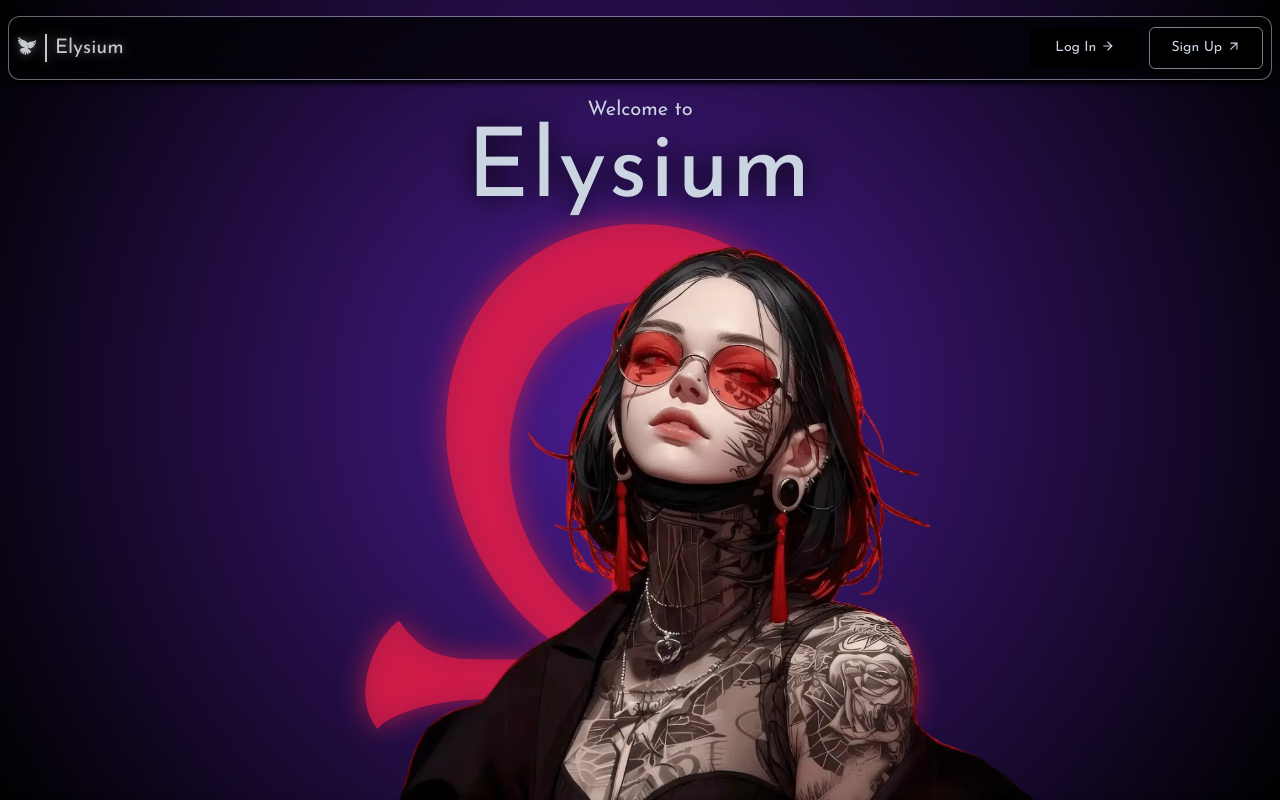
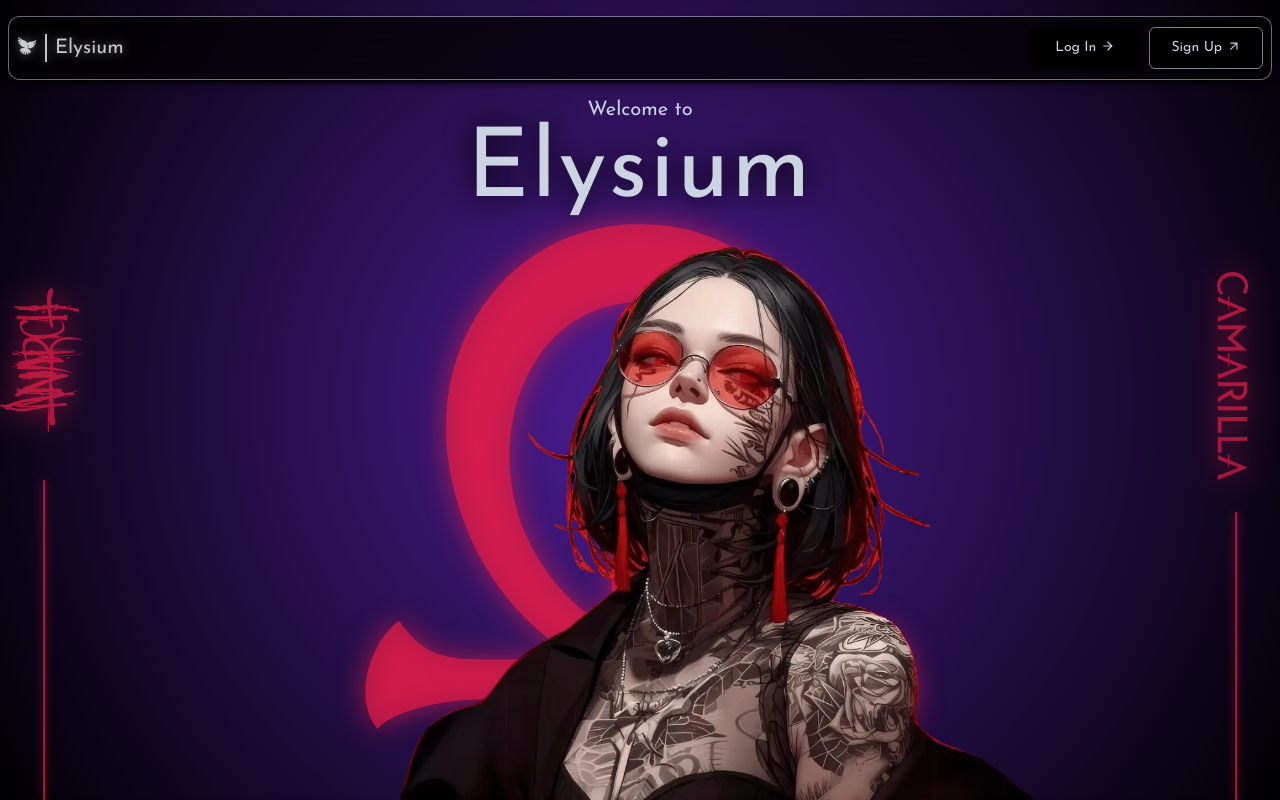
Before and after one commit to krisnemeth/Elysium, a Next.js app: page / in a window 1280 px wide. Shown: the top 800 px of the page. Built offline with nearby package versions, Linux system fonts and the light colour scheme.

Commit message:
incorporated vertical design elements

```diff
--- a/app/ui/home/HomePageArt.tsx
+++ b/app/ui/home/HomePageArt.tsx
@@ -1,6 +1,22 @@
 import React from 'react';
 import Image from 'next/image';
-
+import { VscGithub } from 'react-icons/vsc';
+import { SlSocialLinkedin } from 'react-icons/sl';
+import {
+  TremereLogo,
+  VentrueLogo,
+  MalkavianLogo,
+  BrujahLogo,
+  LasombraLogo,
+  RavnosLogo,
+  GangrelLogo,
+  TzimisceLogo,
+  NosferatuLogo,
+  BanuHaqimLogo,
+  ToreadorLogo,
+  CamarillaTitle,
+  AnarchTitle,
+} from '../svgs';
 export default function HomePageArt() {
   return (
     <div className='absolute grid grid-cols-12 lg:gap-4 w-screen h-screen opacity-100 z-20'>
@@ -27,6 +43,27 @@ export default function HomePageArt() {
           />
         </div>
       </div> */}
+      <div className='fixed bottom-0 z-80 w-full'>
+        {/* container was next row class */}
+        <div className='relative flex h-full mx-auto'>
+          {/* left-side */}
+          <div className='absolute bottom-0 items-center hidden mt-auto mr-auto text-rose-600/70 dark:text-slate-300/70 left-8 md:flex md:flex-col'>
+            <div className='w-6 h-6 mb-10 -translate-x-8 -rotate-90'>
+              <AnarchTitle className='h-auto w-36 drop-shadow-[0_0_0.9rem_#e11d48] dark:drop-shadow-[0_0_0.9rem_#000]' />
+            </div>
+
+            <div className='stick w-0.5 dark:bg-slate-300/70 bg-rose-600/70 drop-shadow-[0_0_0.3rem_#e11d48] dark:drop-shadow-[0_0_0.3rem_#000] h-80 mt-2'></div>
+          </div>
+
+          {/* right-side */}
+          <div className='absolute bottom-0 items-center hidden mt-auto ml-auto text-rose-600/70 dark:text-slate-300/70 right-8 md:flex md:flex-col'>
+            <div className='w-6 h-6 mb-52 rotate-90'>
+              <CamarillaTitle className='h-auto w-52 drop-shadow-[0_0_0.9rem_#e11d48] dark:drop-shadow-[0_0_0.9rem_#000]' />
+            </div>
+            <div className='stick w-0.5 dark:bg-slate-300/70 bg-rose-600/70 h-72 mt-2 drop-shadow-[0_0_0.3rem_#e11d48] dark:drop-shadow-[0_0_0.3rem_#000]'></div>
+          </div>
+        </div>
+      </div>
     </div>
   );
 }
--- a/app/ui/svgs/index.ts
+++ b/app/ui/svgs/index.ts
@@ -2,6 +2,8 @@
 
 export { default as VtmLogo } from './VtmLogo.svg';
 export { default as VtmAnkh } from './VtmAnkh.svg';
+
+export { default as CamarillaTitle } from './CamarillaTitleV5.svg';
 
 export { default as AnarchLogo } from './anarchLogoV5.svg';
 export { default as AnarchTitle } from './AnarchTitleV5.svg';
```
Also changed, not shown: app/ui/svgs/CamarillaTitleV5.svg.
